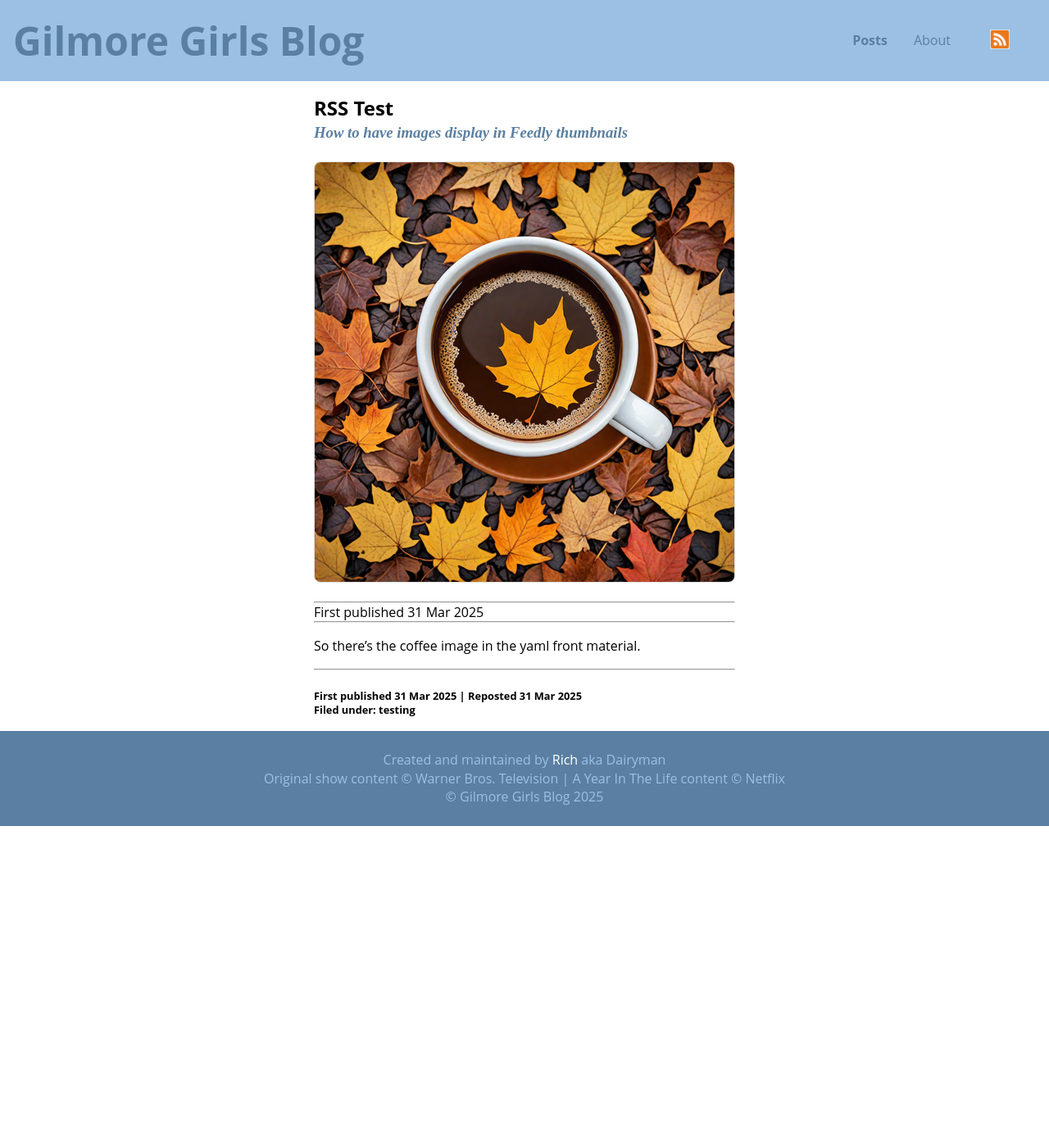
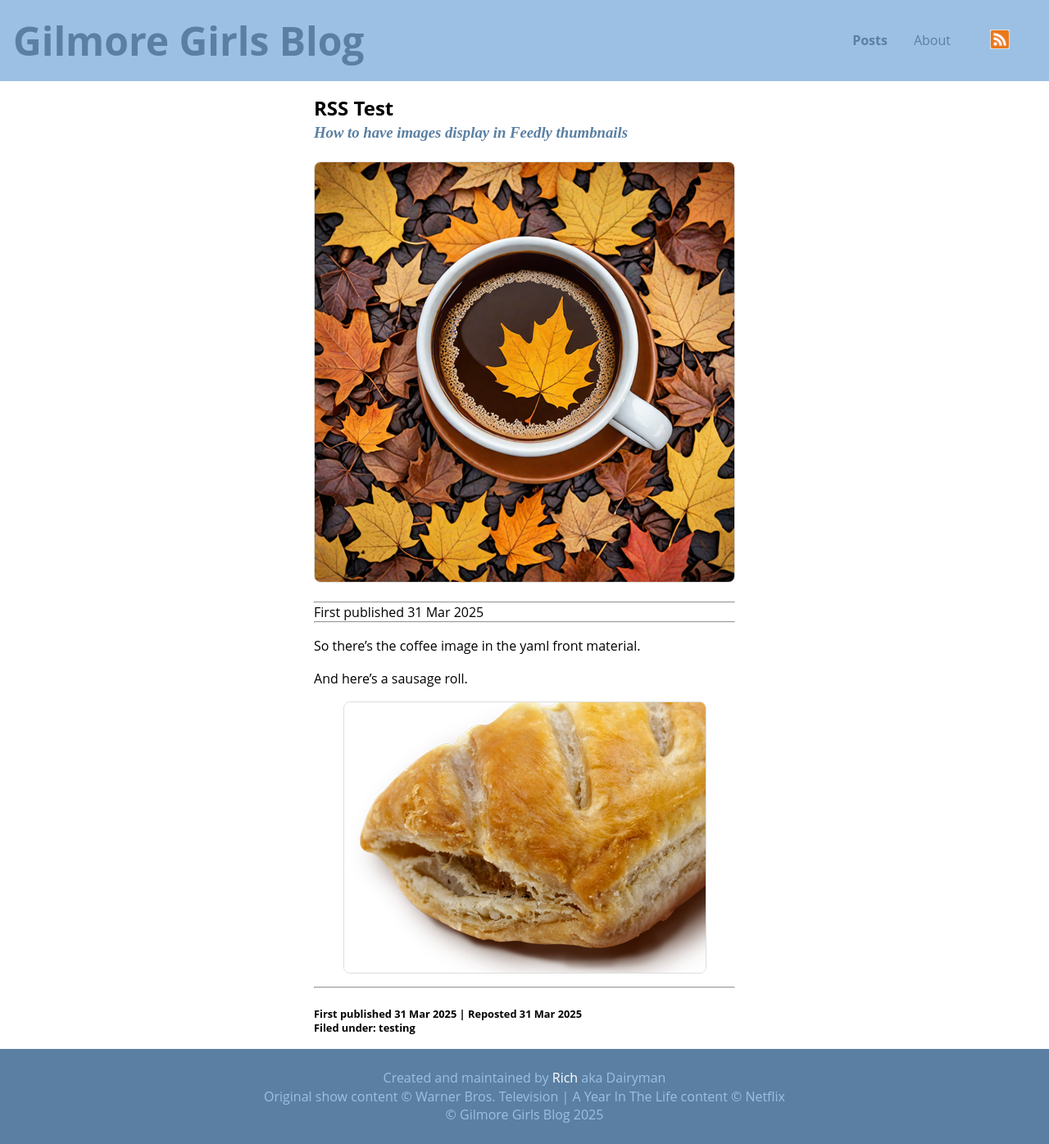
Before and after one commit to github-rich/copperboom, a Jekyll site: the page built from _posts/2025-03-31-rss-images-test.md, in a window 1280 px wide. Shown: the whole page at 82% size. Built offline with Jekyll 4.4.1, drawn with Linux system fonts in a browser that asks for light colours; before the commit the page ends 1008 px from its top, so only the background shows below that.

Commit message:
rss v3.0 +sausage roll and excerpt rss

```diff
--- a/_config.yml
+++ b/_config.yml
@@ -15,6 +15,9 @@ plugins:
 feed:
   path: feed.xml # The URL path for the feed (default is feed.xml)
   limit: 10      # Limit the number of posts in the feed
+  excerpt_only: true
+  icon: /assets/images/maple_coffee.png
+  logo: /assets/images/maple_coffee.png
 
 markdown: kramdown
 
--- a/_posts/2025-03-31-rss-images-test.md
+++ b/_posts/2025-03-31-rss-images-test.md
@@ -3,8 +3,12 @@ layout: post
 title:  "RSS Test"
 subtitle: "How to have images display in Feedly thumbnails"
 originally-posted: 2025-03-31
-image: https://gilmoregirlsblog.com/assets/images/maple_coffee.png
+image: /assets/images/maple_coffee.png
 image-alt-text: "A mug of dark coffee ensconced by autumnal maple leaves"
 categories: testing
 ---
 So there's the coffee image in the yaml front material.
+
+And here's a sausage roll.
+
+![roll on](</assets/images/SausageRoll.png>)
```
Also changed, not shown: assets/images/Yuuki.png (deleted), assets/images/ak.png (deleted), assets/images/stampy.png (deleted), 11 other files.
